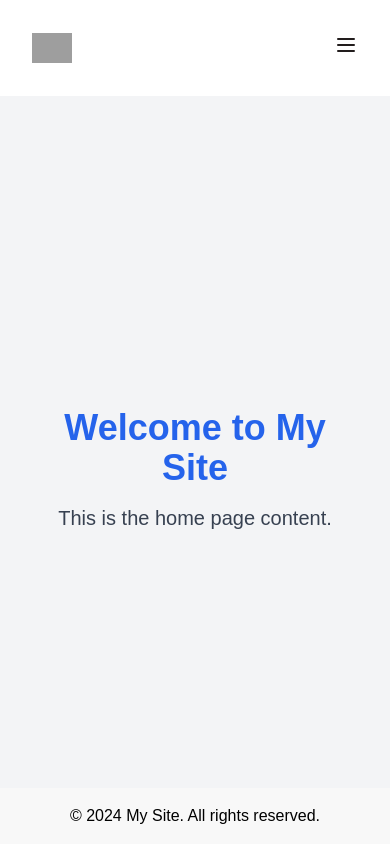
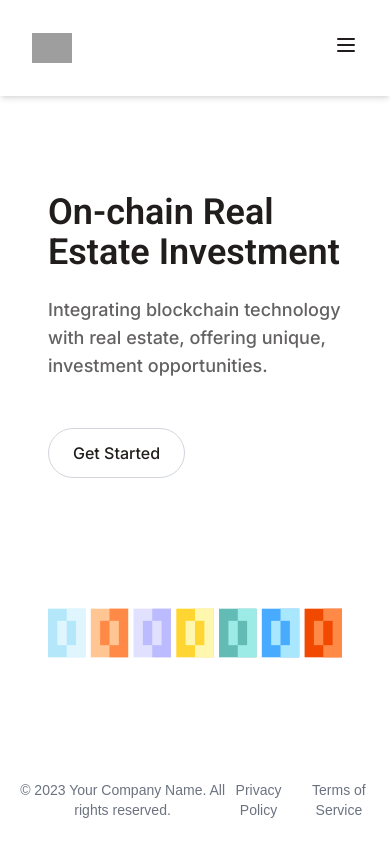
Before and after one commit to 0xprop/0xp, a Next.js app: page / in a window 390 px wide. Built offline with nearby package versions, Linux system fonts and the light colour scheme; grey boxes are pictures that could not be loaded.

Commit message:
Updated title

```diff
--- /dev/null
+++ b/components/RectanglesIcon.js
@@ -0,0 +1,54 @@
+import React, { useState, useEffect } from 'react';
+import styles from '../styles/RectanglesIcon.module.css';
+
+export default function RectanglesIcon({ isAnimated }) {
+    const [visibleRects, setVisibleRects] = useState([]);
+    const [hoveredSet, setHoveredSet] = useState(null);
+    const spacing = 20;
+    const rectWidth = 140;
+    const totalWidth = (rectWidth * 7) + (spacing * 6);
+
+    const rectangleSets = [
+        { primary: "#B5E7FA", secondary: "#DFF6FF" },
+        { primary: "#FFC693", secondary: "#FF8947" },
+        { primary: "#E2E0FF", secondary: "#BCBBFF" },
+        { primary: "#FFD631", secondary: "#FFF7AE" },
+        { primary: "#63BBB6", secondary: "#9DEBE7" },
+        { primary: "#48ABFF", secondary: "#A9E7FF" },
+        { primary: "#F24900", secondary: "#FF8947" }
+    ];
+
+    useEffect(() => {
+        if (isAnimated) {
+            rectangleSets.forEach((_, index) => {
+                setTimeout(() => {
+                    setVisibleRects(prev => [...prev, index]);
+                }, index * 200);
+            });
+        }
+    }, [isAnimated]);
+
+    return (
+        <div className={styles.svgContainer}>
+            <svg width="100%" height="182" viewBox={`0 0 ${totalWidth} 182`} preserveAspectRatio="xMinYMid meet" xmlns="http://www.w3.org/2000/svg">
+                {rectangleSets.map((colors, index) => (
+                    <g
+                        key={index}
+                        className={`${styles.rectangleSet} ${visibleRects.includes(index) ? styles.visible : ''}`}
+                        style={{
+                            transform: `translateX(${index * (rectWidth + spacing)}px)`,
+                            transitionDelay: `${index * 0.02}s`
+                        }}
+                        onMouseEnter={() => setHoveredSet(index)}
+                        onMouseLeave={() => setHoveredSet(null)}
+                    >
+                        <rect width={rectWidth} height="182" fill={hoveredSet === index ? colors.secondary : colors.primary} />
+                        <rect x={rectWidth/2} width={rectWidth/2} height="182" fill={hoveredSet === index ? colors.primary : colors.secondary} />
+                        <rect x={rectWidth/4} y="45.5" width={rectWidth/2} height="91" fill={hoveredSet === index ? colors.primary : colors.secondary} />
+                        <rect x={rectWidth/2} y="45.5" width={rectWidth/4} height="91" fill={hoveredSet === index ? colors.secondary : colors.primary} />
+                    </g>
+                ))}
+            </svg>
+        </div>
+    );
+}
--- /dev/null
+++ b/components/Typography.js
@@ -0,0 +1,15 @@
+export function Headline({ children }) {
+  return <h1 className="headline">{children}</h1>;
+}
+
+export function Overview({ children }) {
+  return <p className="overview">{children}</p>;
+}
+
+export function CTAButton({ children, onClick }) {
+  return (
+    <button onClick={onClick} className="cta-button">
+      {children}
+    </button>
+  );
+}
--- a/components/footer.js
+++ b/components/footer.js
@@ -1,7 +1,15 @@
-export default function Footer() {
+export default function footer() {
     return (
-      <footer>
-        <p>&copy; 2024 My Site. All rights reserved.</p>
+      <footer className="bg-white py-6 px-4 sm:px-6 lg:px-8"> {/* Ensure background is white */}
+        <div className="max-w-7xl mx-auto">
+          <div className="flex justify-between items-center">
+            <p className="text-sm text-gray-500">&copy; 2023 Your Company Name. All rights reserved.</p>
+            <div className="flex space-x-4">
+              <a href="#" className="text-sm text-gray-500 hover:text-gray-700">Privacy Policy</a>
+              <a href="#" className="text-sm text-gray-500 hover:text-gray-700">Terms of Service</a>
+            </div>
+          </div>
+        </div>
       </footer>
     );
-  }
+}
--- a/package.json
+++ b/package.json
@@ -9,6 +9,7 @@
     "lint": "next lint"
   },
   "dependencies": {
+    "framer-motion": "^11.5.4",
     "next": "14.2.8",
     "react": "^18",
     "react-dom": "^18"
--- a/pages/about.js
+++ b/pages/about.js
@@ -1,6 +1,6 @@
 import Head from 'next/head';
-import Header from '../components/header';
-import Footer from '../components/footer';
+import Header from '../components/Header';
+import Footer from '../components/Footer';
 
 export default function About() {
   return (
--- a/pages/contact.js
+++ b/pages/contact.js
@@ -1,6 +1,6 @@
 import Head from 'next/head';
-import Header from '../components/header';
-import Footer from '../components/footer';
+import Header from '../components/Header';
+import Footer from '../components/Footer';
 
 export default function Contact() {
   return (
--- a/pages/index.js
+++ b/pages/index.js
@@ -1,19 +1,82 @@
+import { useState, useEffect } from 'react';
 import Head from 'next/head';
+import { motion } from 'framer-motion';
 import Header from '../components/header';
 import Footer from '../components/footer';
+import { Headline, Overview, CTAButton } from '../components/Typography';
+import RectanglesIcon from '../components/RectanglesIcon';
+import styles from '../styles/RectanglesIcon.module.css';
 
 export default function Home() {
+  const [isLoaded, setIsLoaded] = useState(false);
+
+  useEffect(() => {
+    console.log("Setting isLoaded to true");
+    const timer = setTimeout(() => setIsLoaded(true), 100);
+    return () => clearTimeout(timer);
+  }, []);
+
+  const headlineVariants = {
+    hidden: { x: -100, opacity: 0 },
+    visible: { x: 0, opacity: 1, transition: { duration: 0.5, delay: 0.6 } }
+  };
+
+  const overviewVariants = {
+    hidden: { y: 50, opacity: 0 },
+    visible: { y: 0, opacity: 1, transition: { duration: 0.3, delay: 0.9 } }
+  };
+
+  const ctaVariants = {
+    hidden: { scale: 0, opacity: 0 },
+    visible: { scale: 1, opacity: 1, transition: { duration: 0.5, delay: 1.2 } }
+  };
+
   return (
     <div className="flex flex-col min-h-screen">
       <Head>
-        <title>My Home Page</title>
+        <title>On-chain Real Estate Investment</title>
+        <link href="https://fonts.googleapis.com/css2?family=Roboto:wght@600&family=Inter:wght@400;500&display=swap" rel="stylesheet" />
       </Head>
       <Header />
-      <main className="flex-grow flex items-center justify-center bg-gray-100">
-        <div className="text-center">
-          <h1 className="text-4xl font-bold text-blue-600 mb-4">Welcome to My Site</h1>
-          <p className="text-xl text-gray-700">This is the home page content.</p>
-        </div>
+      <main className="flex-grow">
+        <section className="hero bg-white py-16 px-4 sm:px-6 lg:px-8">
+          <div className="max-w-7xl mx-auto">
+            <div className="max-w-3xl">
+              <motion.div
+                initial="hidden"
+                animate={isLoaded ? "visible" : "hidden"}
+                variants={headlineVariants}
+              >
+                <Headline>On-chain Real Estate Investment</Headline>
+              </motion.div>
+              <motion.div
+                initial="hidden"
+                animate={isLoaded ? "visible" : "hidden"}
+                variants={overviewVariants}
+              >
+                <Overview>Integrating blockchain technology with real estate, offering unique, investment opportunities.</Overview>
+              </motion.div>
+              <motion.div
+                className="mt-12"
+                initial="hidden"
+                animate={isLoaded ? "visible" : "hidden"}
+                variants={ctaVariants}
+              >
+                <CTAButton onClick={() => console.log('CTA clicked')}>Get Started</CTAButton>
+              </motion.div>
+            </div>
+            <motion.div
+              className="mt-16"
+              initial={{ y: 50, opacity: 0 }}
+              animate={isLoaded ? { y: 0, opacity: 1 } : { y: 50, opacity: 0 }}
+              transition={{ duration: 0.3, delay: 0 }}
+            >
+              <div className={styles.svgContainer}>
+                <RectanglesIcon isAnimated={isLoaded} />
+              </div>
+            </motion.div>
+          </div>
+        </section>
       </main>
       <Footer />
     </div>
--- /dev/null
+++ b/styles/RectanglesIcon.module.css
@@ -0,0 +1,27 @@
+.svgContainer {
+  width: 100%;
+  max-width: 1120px; /* 140 * 7 + 20 * 6 */
+  margin: 0 auto;
+  overflow-x: auto;
+}
+
+.rectangleSet {
+  opacity: 0;
+  transform: translateY(50px);
+  transition: opacity 0.5s ease-out, transform 0.5s ease-out;
+}
+
+.rectangleSet.visible {
+  opacity: 1;
+  transform: translateY(0);
+}
+
+.rectangleSet rect {
+  transition: fill 0.3s ease-in-out;
+}
+
+@media (max-width: 1120px) {
+  .svgContainer {
+    max-width: 100%;
+  }
+}
--- a/styles/globals.css
+++ b/styles/globals.css
@@ -62,18 +62,35 @@ footer {
 @import url('https://fonts.googleapis.com/css2?family=Inter:wght@500&display=swap');
 
 @layer components {
-  .nav-item {
-    @apply font-inter text-[#211D1D] font-medium;
+  .headline {
+    @apply text-4xl sm:text-5xl font-semibold text-[#221D1D] mb-6 font-roboto;
+  }
+
+  .overview {
+    @apply text-lg sm:text-xl text-[#636161] mb-8 font-inter font-medium max-w-2xl;
+  }
+
+  .cta-button {
+    @apply px-6 py-3 bg-white text-[#221D1D] border border-gray-300 rounded-full font-inter font-medium hover:bg-gray-100 transition duration-300;
   }
 
   .nav-menu-button {
-    @apply inline-block relative rounded-nav py-[9px] px-4 bg-transparent;
-    @apply font-sans text-sm font-medium leading-[105%] tracking-[-0.09px] text-nav-text;
+    @apply inline-block relative rounded-full py-[9px] px-4 bg-transparent;
+    @apply font-inter text-sm font-medium leading-[105%] tracking-[-0.09px] text-[#221D1D];
     @apply transition-colors duration-150 ease-in-out;
-    @apply no-underline !important;
+    @apply no-underline;
   }
 
   .nav-menu-button:hover {
-    @apply bg-nav-hover !important;
+    @apply bg-[#f5f5f5];
   }
 }
+
+/* Additional global styles to remove link underlines */
+@layer base {
+  a {
+    @apply no-underline;
+  }
+}
+
+/* Any other global styles can go here */
--- a/tailwind.config.js
+++ b/tailwind.config.js
@@ -7,11 +7,14 @@ module.exports = {
   theme: {
     extend: {
       fontFamily: {
-        sans: ['Inter', 'sans-serif'],
+        roboto: ['Roboto', 'sans-serif'],
+        inter: ['Inter', 'sans-serif'],
       },
       colors: {
-        'nav-text': '#221d1d',
+        'nav-text': '#221D1D',
         'nav-hover': '#f5f5f5',
+        'hero-text': '#221D1D',
+        'overview-text': '#636161',
       },
       borderRadius: {
         'nav': '50px',
```
Also changed, not shown: components/header.js (+10 -20 lines), 1 other file (tests, documents, lock files or other folders).
